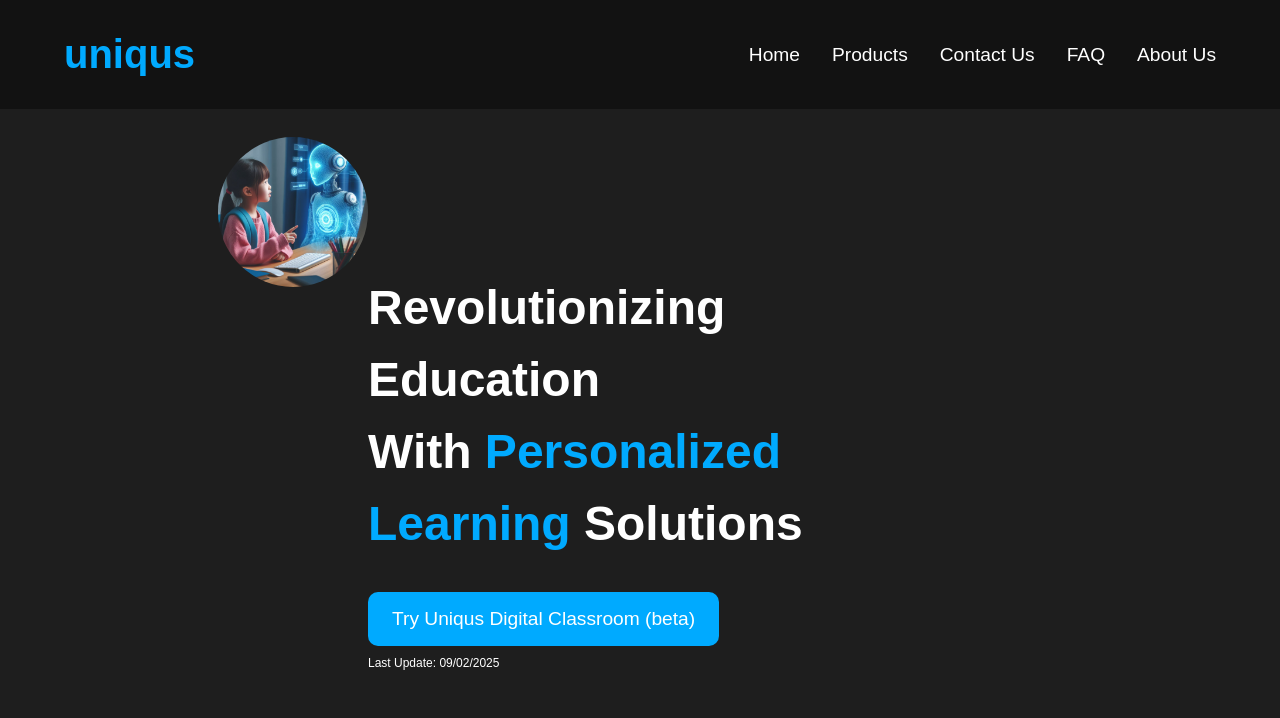
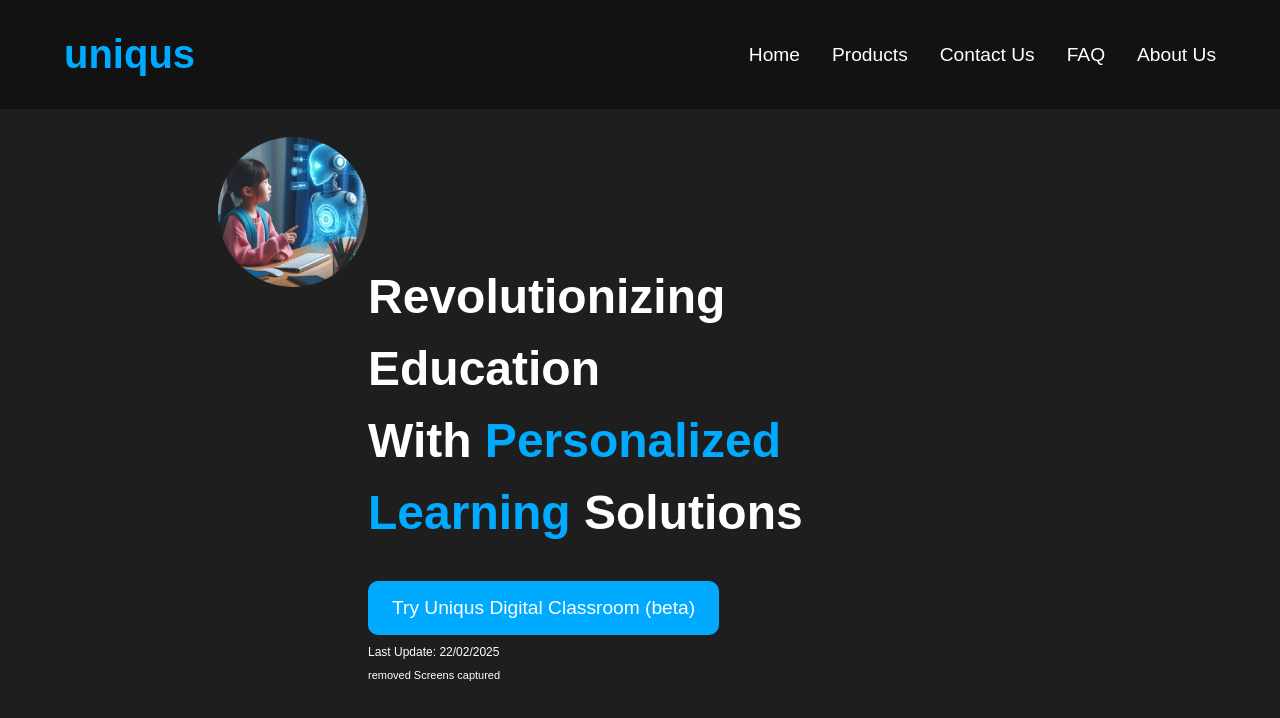
Before and after one commit to johnkhore5911/UniqusAppLink, a React (Create React App) app: page / in a window 1280 px wide. Shown: the top 718 px of the page. Built offline with nearby package versions, Linux system fonts and the light colour scheme.

Commit message:
removed Screens captured

```diff
--- a/src/App.js
+++ b/src/App.js
@@ -59,14 +59,15 @@
             style={styles.downloadButton(isMobile)}
             onClick={() =>
               window.open(
-                'https://drive.google.com/file/d/1B1gLHwowzOkws4aDvXgFBO8QMSYpX8yA/view?usp=sharing',
+                'https://drive.google.com/file/d/1VFIl-AnoX_kncWjXxWM71Seo5MhAqB7n/view?usp=sharing',
                 '_blank'
               )
             }
           >
             Try Uniqus Digital Classroom (beta)
           </button>
-          <div style={{marginTop:10,fontSize:12}}>Last Update: 09/02/2025</div>
+          <div style={{marginTop:10,fontSize:12}}>Last Update: 22/02/2025</div>
+          <div style={{marginTop:10,fontSize:11}}>removed Screens captured</div>
         </div>
         <div style={styles.heroImage(isMobile)}>
           <img
```
